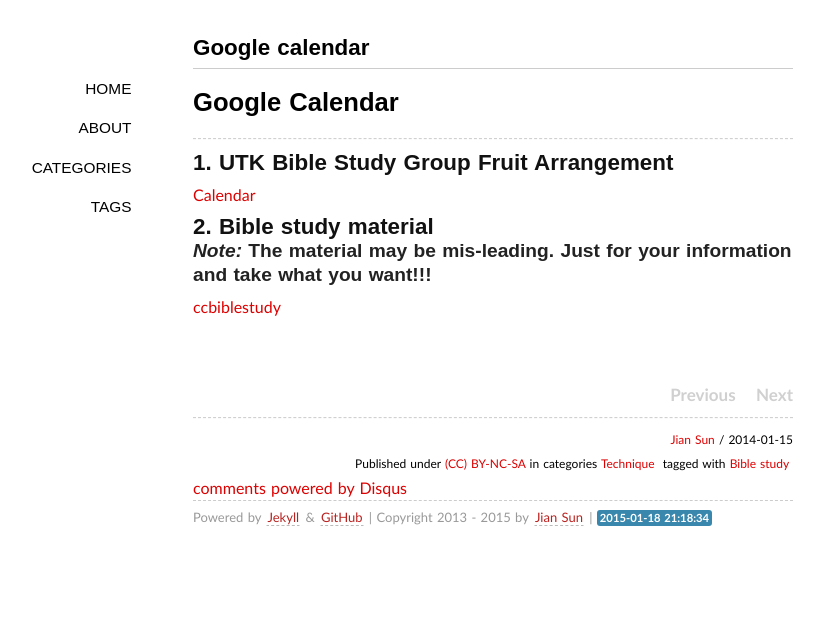
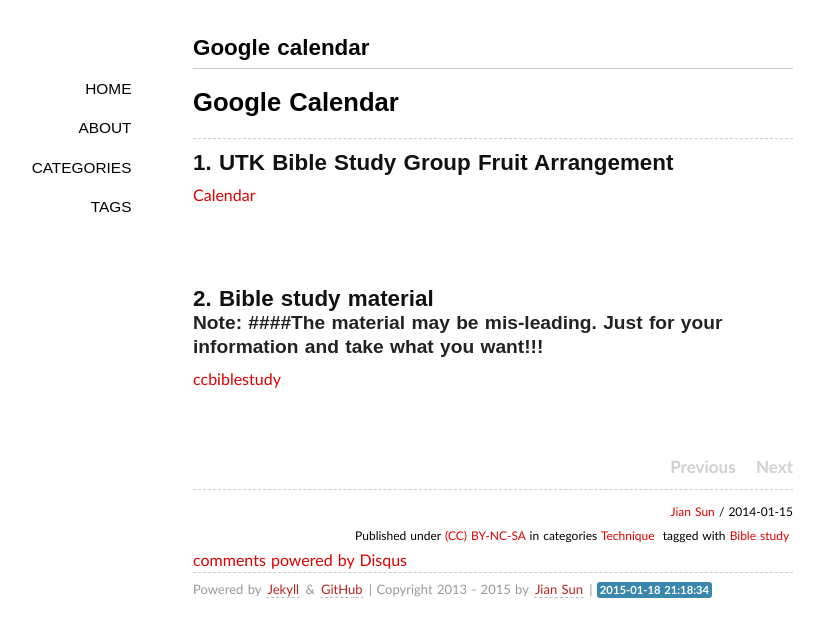
Before and after one commit to sjsprecious/sjsprecious.github.io, a Jekyll site: the page built from _posts/2014-01-15-Google-calendar.md, in a window 1280 px wide. Shown: the top 637 px of the page, without its empty margins (147-971 px from the left). Built offline with Jekyll 4.4.1, drawn with Linux system fonts in a browser that asks for light colours; some web fonts are replaced; comment, search, counter and statistics services are not loaded.

Commit message:
add line

```diff
--- a/_posts/2014-01-15-Google-calendar.md
+++ b/_posts/2014-01-15-Google-calendar.md
@@ -15,12 +15,10 @@
 
 ## 1. UTK Bible Study Group Fruit Arrangement
 
-[Calendar](https://www.google.com/calendar/render?tab=wc#g)
-
-
+[Calendar](https://www.google.com/calendar/render?tab=wc#g)<br><br><br><br>
 
 ## 2. Bible study material
 
-### *Note:* The material may be mis-leading. Just for your information and take what you want!!!
+### **Note:** ####The material may be mis-leading. Just for your information and take what you want!!!
 
 [ccbiblestudy](http://www.ccbiblestudy.org/index-T.htm)
```
